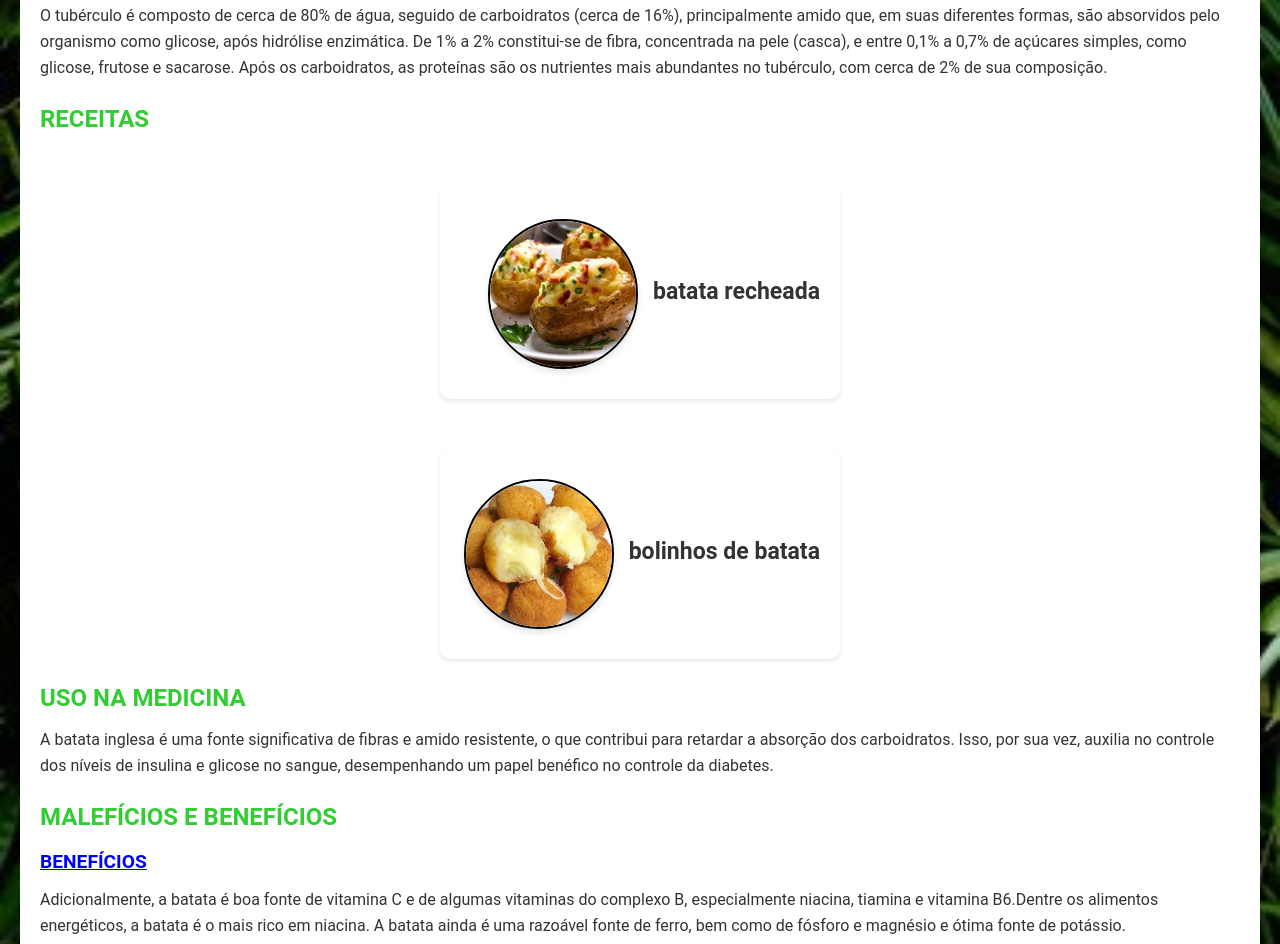
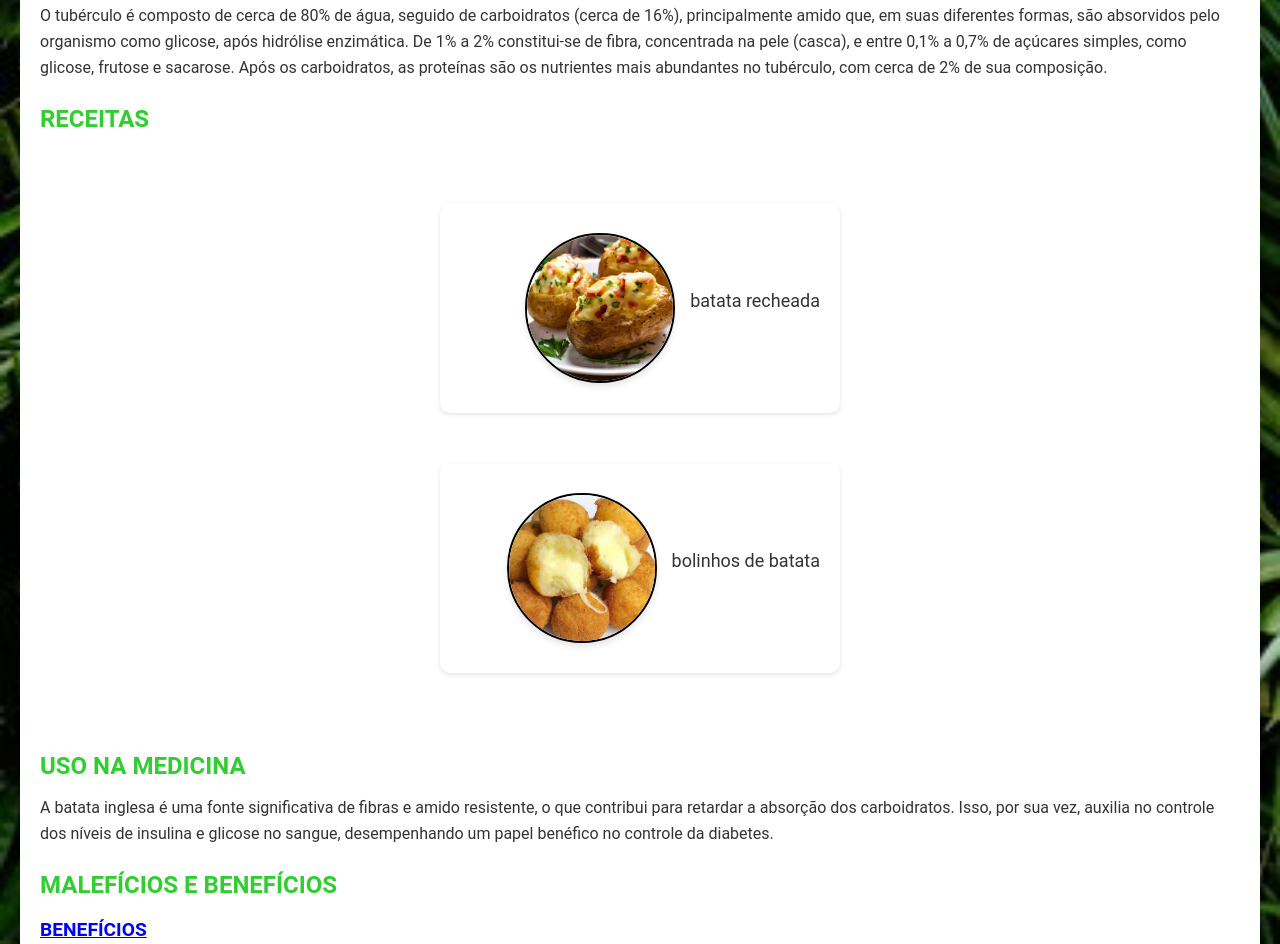
Before and after one commit to REDSNOW13/projeto-CHA, a plain HTML site: page index.html in a window 1280 px wide. Shown: the part 3870-4814 px from the top of the page. Drawn offline with Linux system fonts and the light colour scheme.

Commit message:
Atualizar o style.css

```diff
--- a/style.css
+++ b/style.css
@@ -248,6 +248,12 @@ section img {
 }
 
 
+}
+
+h3 {
+    color: #333;
+}
+
 #receitas {
     list-style-type: none;
     padding: 4px;
@@ -279,33 +285,10 @@ section img {
     margin-bottom: 10px;
 }
 
-#receitas span {
+#receitas .titulo-receita {
     font-size: 18px;
     color: #333;
     display: block;
-}
-
-    font-family: Arial, sans-serif;
-    margin: 20px;
-}
-
-h3 {
-    color: #333;
-}
-
-#receitas {
-    list-style-type: none;
-    padding: 0;
-}
-
-#receitas > li {
-    margin-bottom: 20px;
-}
-
-.titulo-receita {
-    font-size: 1.2em;
-    font-weight: bold;
-    margin-top: 10px;
     cursor: pointer;
 }
 
```
